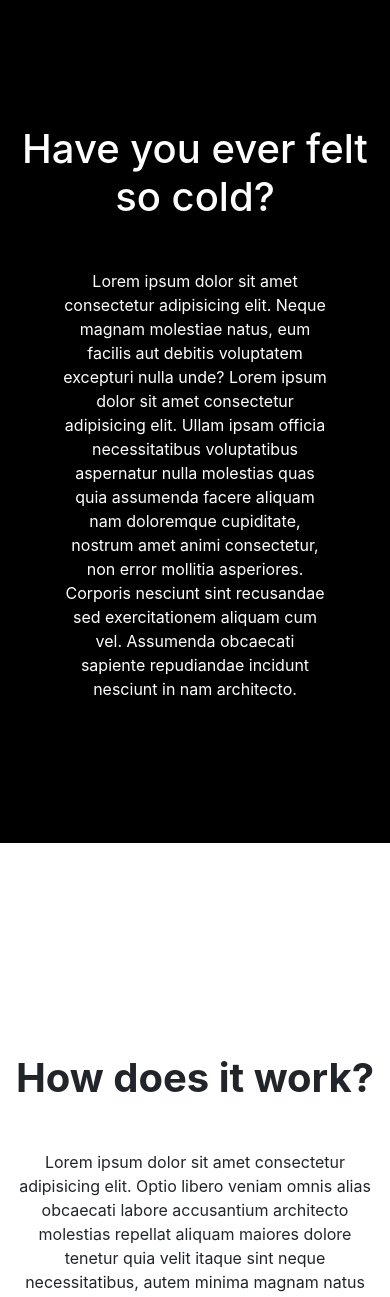
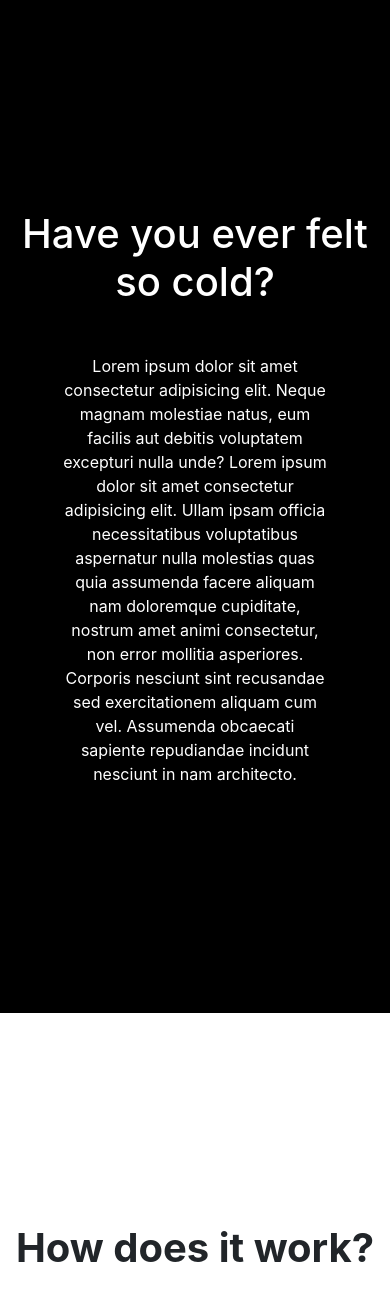
Before and after one commit to LonelyPenguin/projectWinter, a Django app: page / in a window 390 px wide. Shown: the part 845-2142 px from the top of the page. Run offline with Django 3.2, Linux system fonts and the light colour scheme; some libraries are stand-ins or nearby versions.

Commit message:
section 2 fix

```diff
--- a/main/static/main/css/landing.css
+++ b/main/static/main/css/landing.css
@@ -112,7 +112,7 @@ body{
 }
 
 @media only screen and (max-width: 770px) {
-    .section-3{
+    .section-3, .section-2{
         height: auto;
         padding-top: 25vh;
         padding-bottom: 25vh;
```
